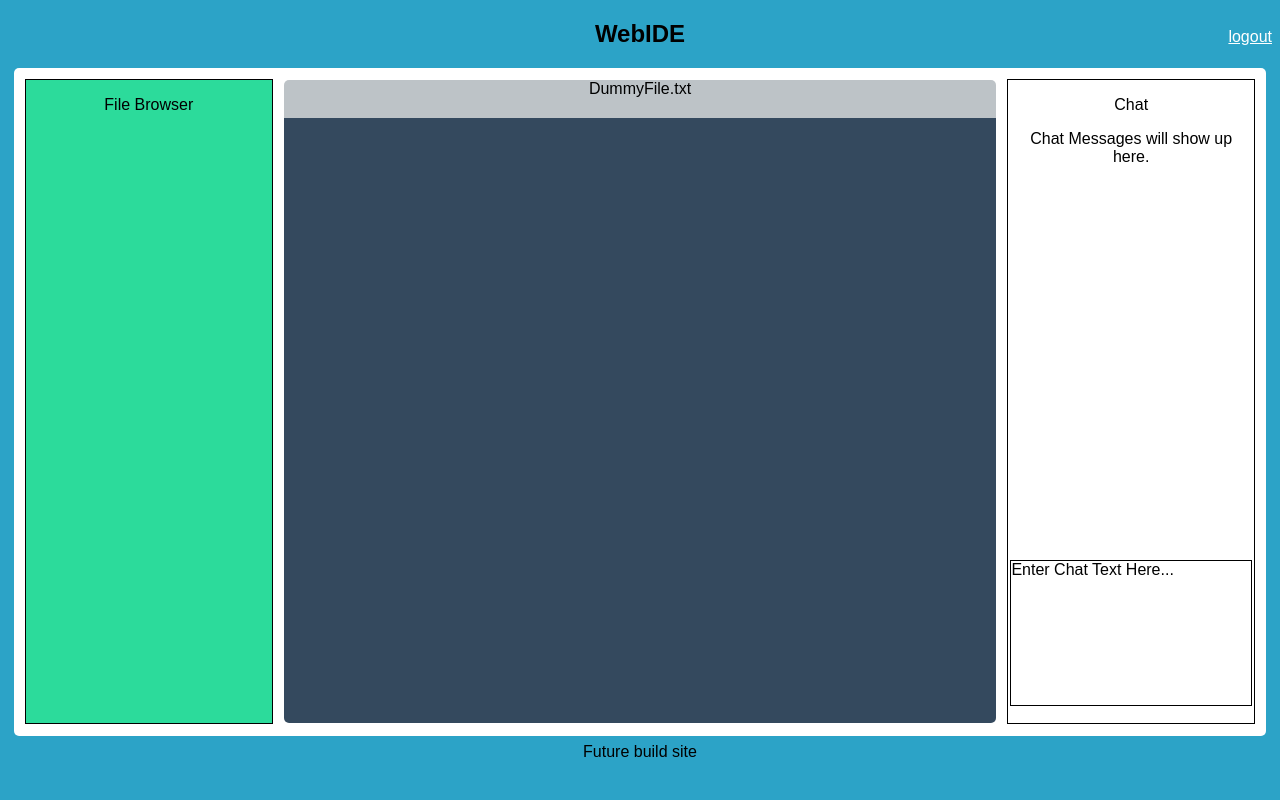
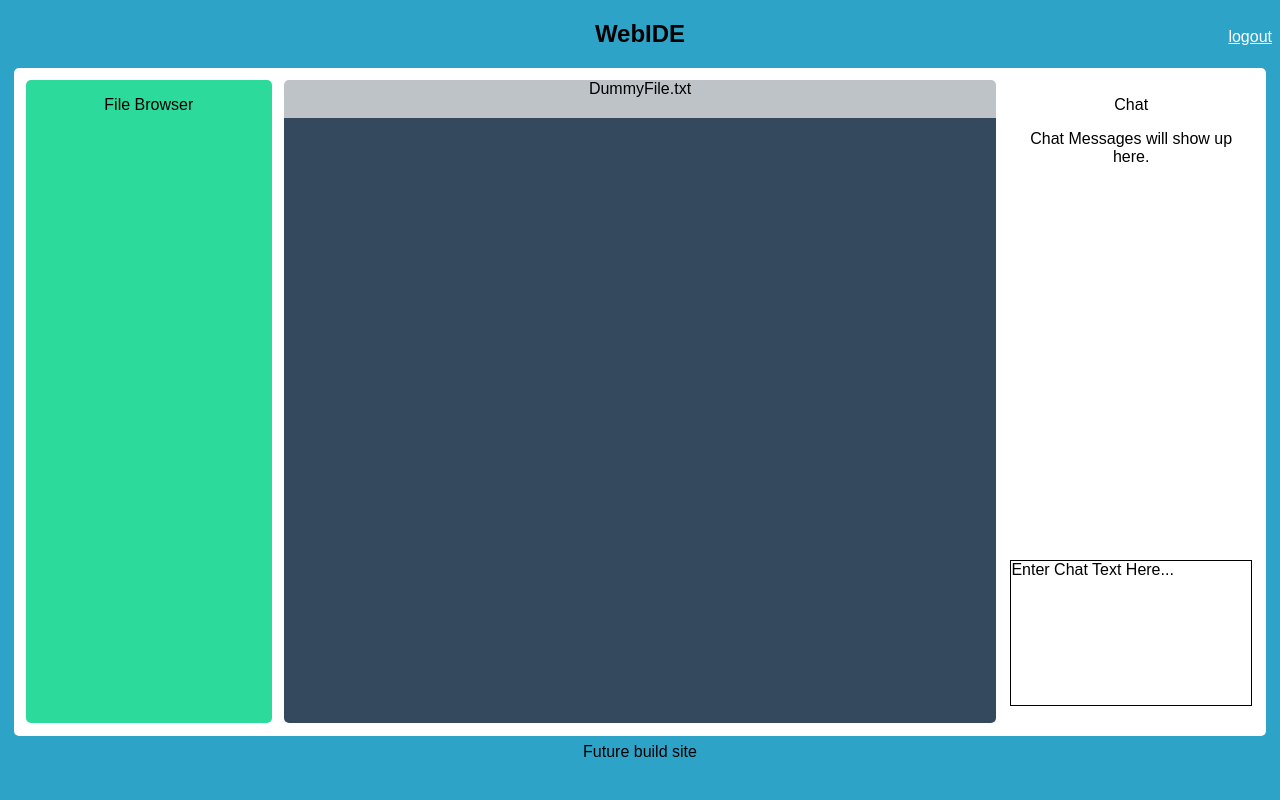
Before and after one commit to ddp34/WebIDEPodgurski2014, a Django app: page /web_ide/ in a window 1280 px wide. Run offline with Django 3.2, Linux system fonts and the light colour scheme; a user stored in the database is signed in; data comes from the database, SQL or seed files in the repository; parts of the project's set-up code (start-up, migrations or seed data) failed here and were passed over; some libraries are stand-ins or nearby versions.

Commit message:
list root files in browser pane, removed nested blocks because I don't know what I'm doing, more style changes

```diff
--- a/webide/static/web_ide/style.css
+++ b/webide/static/web_ide/style.css
@@ -32,12 +32,21 @@
 .leftpane, .rightpane {
 	  width: 20%;
 	  height: 98%;
-	  outline: black solid thin;
 }
 
 .leftpane {
 	  float: left;
 	  background-color: #2CDB9B;
+	  border-radius: 5px;
+}
+
+.filelist {
+	  list-style-type: none;
+	  text-align: left;
+}
+
+.filenode {
+
 }
 
 .rightpane {
--- a/webide/templates/web_ide/editor.html
+++ b/webide/templates/web_ide/editor.html
@@ -6,7 +6,11 @@
 	<div class="leftpane">
 	  <p>File Browser</p>
 	  <div class="filebrowserview">
-	    {% block file_browser_block %}{% endblock %}
+	    <ul class="filelist">
+	      {% for filename in files %}
+	      <li class="filenode">{{ filename }}</li>
+	      {% endfor %}
+	    </ul>
 	  </div>
 	</div>
 
--- a/webide/templates/web_ide/filebrowser.html
+++ /dev/null
@@ -1,4 +0,0 @@
-{% extends 'editor.html' %}
-{% block file_browser_block %}
-
-{% endblock %}
--- a/webide/web_ide/views.py
+++ b/webide/web_ide/views.py
@@ -7,12 +7,15 @@
 
 #import text sync engine and dependencies
 from diffsync import DiffSync
-from web_ide.models import ServerText, ServerShadow
+from web_ide.models import *
 
 import json
 
 #keep a static DiffSync object to run synchronizations
 diff_sync_engine = DiffSync()
+
+#filesystem controller
+project_files = ProjectFiles()
 
 
 def user_login(request):
@@ -82,7 +85,9 @@
 
         #retrieve server text and push it to user
         servertext = ServerText.objects.get(filename="dummyfile.txt")
-        context = {'filetext': servertext.text, 'clishadow': servertext.text}
+        #list of files in root dir (for now)
+        rootfilenames = project_files.list("")[0]
+        context = {'filetext': servertext.text, 'clishadow': servertext.text, 'files': rootfilenames}
 
         return render(request, 'web_ide/editor.html', context)
 
```
